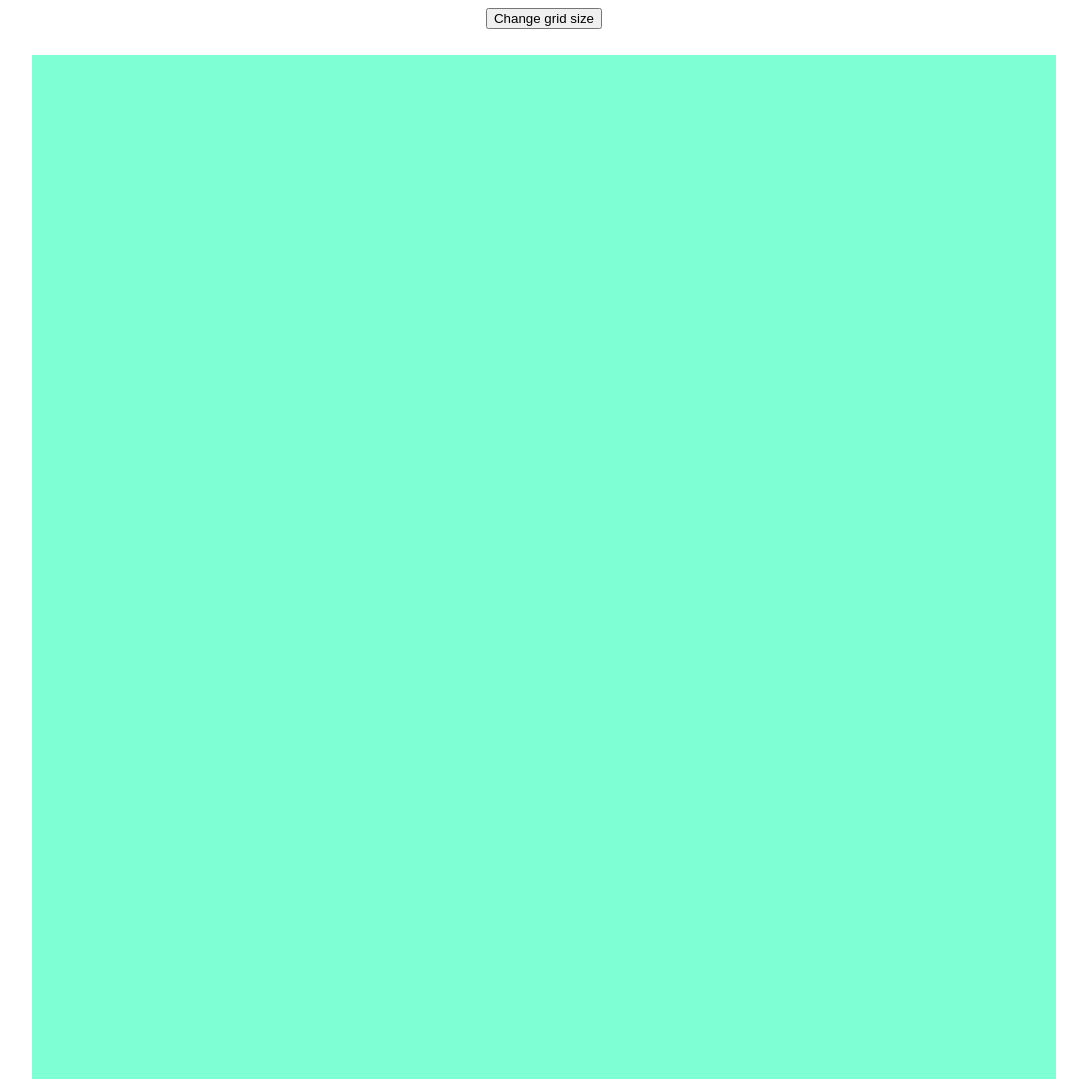
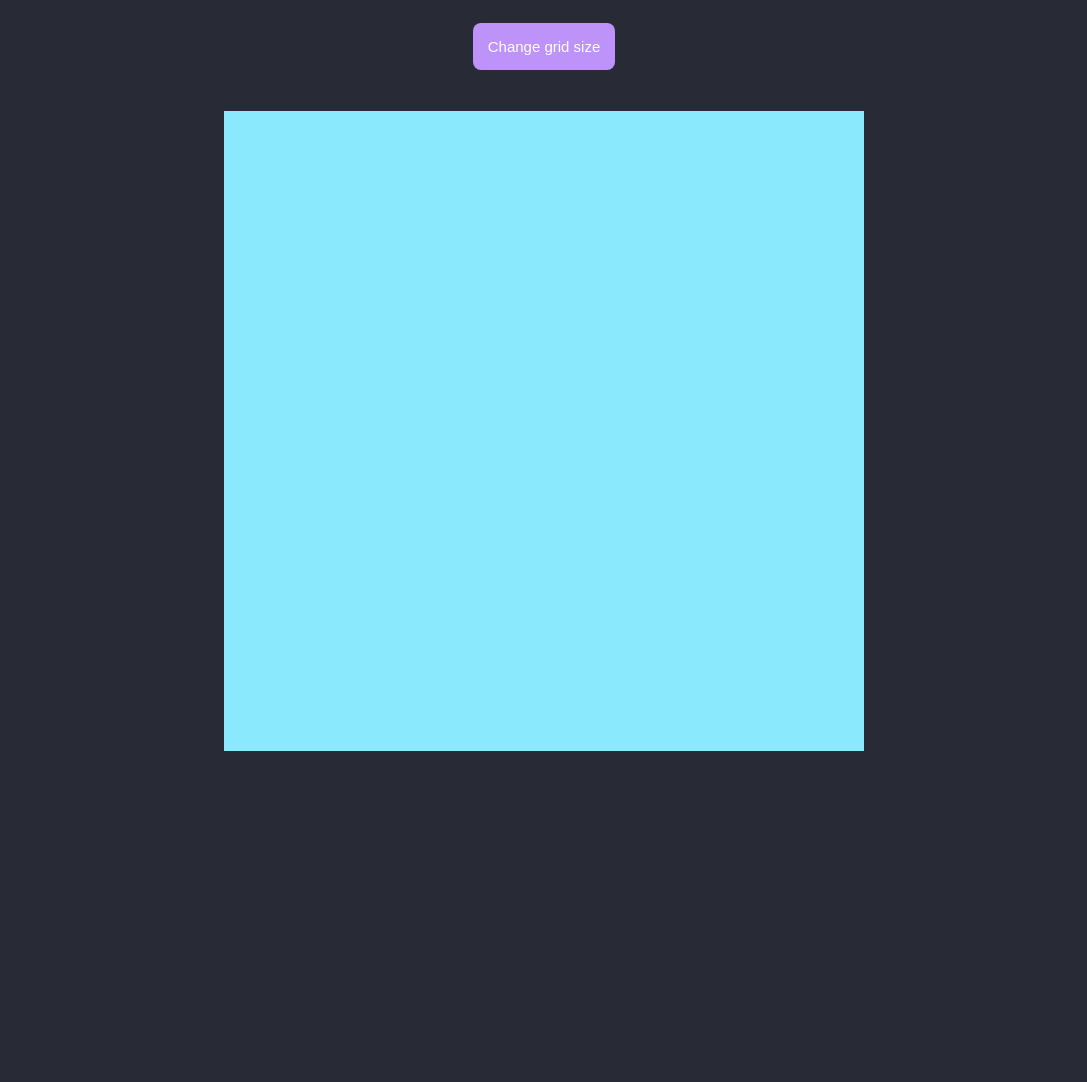
Before and after one commit to JL0000/etch-a-sketch, a plain HTML site: page index.html in a window 1280 px wide. Shown: the whole page, without its empty margins (96-1183 px from the left). After the commit the page ends 800 px from the top, so only its background shows below. Drawn offline with Linux system fonts and the light colour scheme.

Commit message:
Cleaned up code

```diff
--- a/index.html
+++ b/index.html
@@ -9,5 +9,8 @@
     <title>Etch-a-Sketch</title>
 </head>
 <body>
+    <div class="header">
+        <button class="set-grid-size">Change grid size</button>
+    </div>
 </body>
 </html>
--- a/script.js
+++ b/script.js
@@ -1,45 +1,42 @@
+const MAX_SIDE_LEN = 50
 
-
-function transition(e) {
-    e.target.classList.toggle("hover");
+function initialize() {
+    updateGrid();
+    document.body.addEventListener("click", promptUser);
 }
 
-function initialize() {
-    const button = document.createElement("button")
-    button.classList.add("set-grid-size");
-    button.textContent = "Change grid size";
-    document.body.appendChild(button);
-    document.body.addEventListener("click", change);
-
-    displayGrid(4);
-}
-
-initialize();
-
-function change(e) {
+function promptUser(e) {
     if (e.target.className === "set-grid-size") {
         let size = parseInt(prompt("Insert grid size"), 10)
         if (!isNaN(size) && size >= 1 && size <= 100) {
-            displayGrid(size);
+            updateGrid(size);
         }
     }
 }
 
-function displayGrid(size) {
-    clearGrid();
+function generateGrid(size) {
     const grid = document.createElement("div");
     grid.classList.add("grid");
     for (let i = 0; i < size * size; i++) {
         const grid_square = document.createElement("div");
         grid_square.classList.add("grid-square");
-        grid_square.style.width = 80 / size + "vw"
-        grid_square.style.height = 80 / size + "vw"
+        grid_square.style.width = MAX_SIDE_LEN / size + "vw"
+        grid_square.style.height = MAX_SIDE_LEN / size + "vw"
         grid.appendChild(grid_square);
     }
     document.body.appendChild(grid);
+}
+
+function updateGrid(size = 4) {
+    clearGrid();
+    generateGrid(size);
     const grid_squares = document.querySelectorAll(".grid-square");
     grid_squares.forEach(grid_square => grid_square.addEventListener("mouseover", transition));
     grid_squares.forEach(grid_square => grid_square.addEventListener("mouseout", transition));
+}
+
+function transition(e) {
+    e.target.classList.toggle("hover");
 }
 
 function clearGrid() {
@@ -49,3 +46,5 @@ function clearGrid() {
     }
 
 }
+
+initialize();
--- a/style.css
+++ b/style.css
@@ -2,20 +2,30 @@ body {
     display: flex;
     flex-direction: column;
     align-items: center;
-    gap: 2vw;
+    background-color: #282a36;
 }
 
+button {
+    background-color: #bd93f9;
+    border-radius: 8px;
+    border: none;
+    color: white;
+    font-size: 15px;
+    padding: 1em;
+    margin: 1em;
+}
 
 .grid {
     display: flex;
     flex-wrap: wrap;
-    width: 80vw;
+    width: 50vw;
+    padding: 2vw;
 }
 
 .grid-square {
-    background-color: aquamarine;
+    background-color: #8be9fd;
 }
 
 .hover {
-    background-color: crimson;
+    background-color: #ff5555;
 }
```
